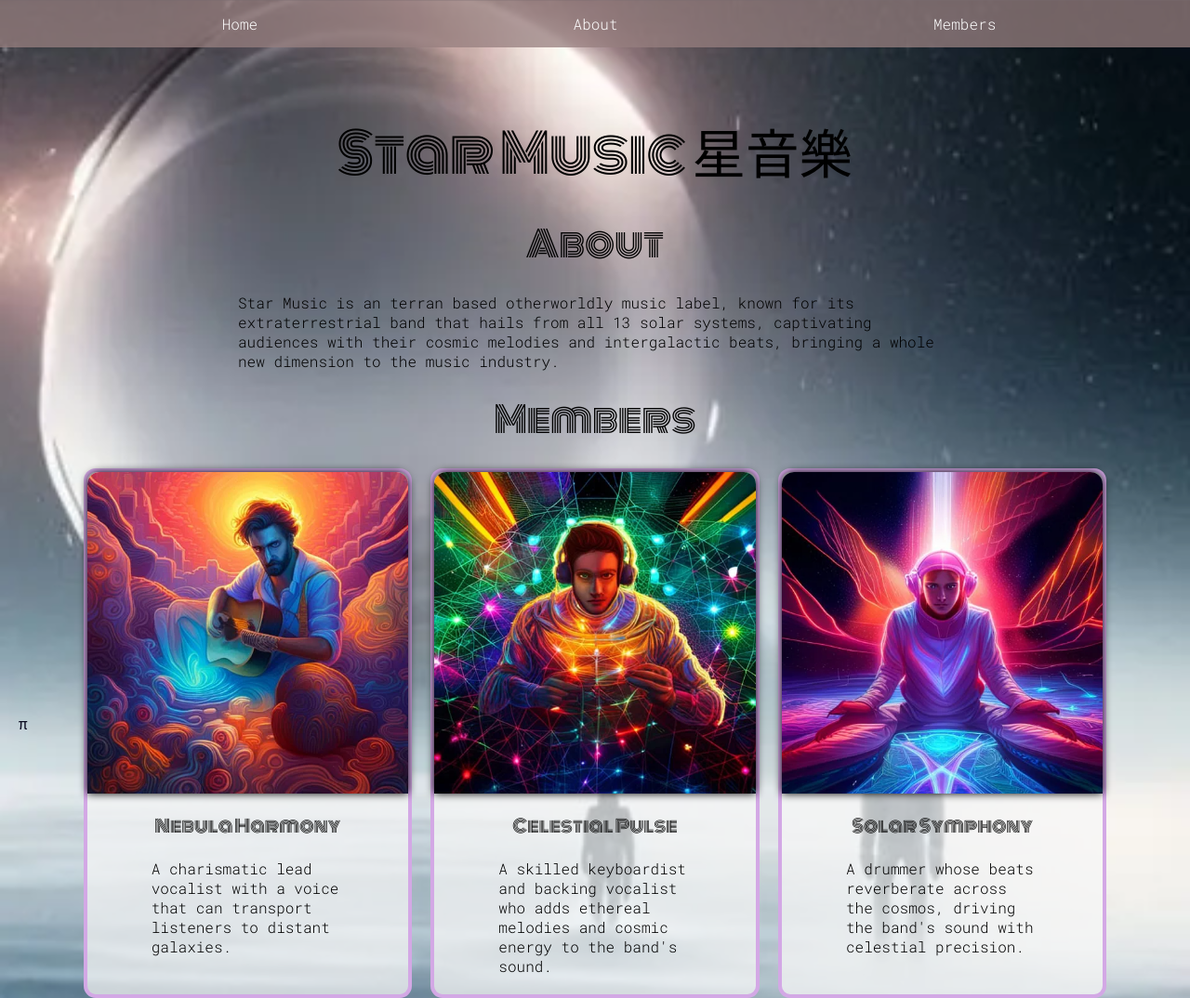
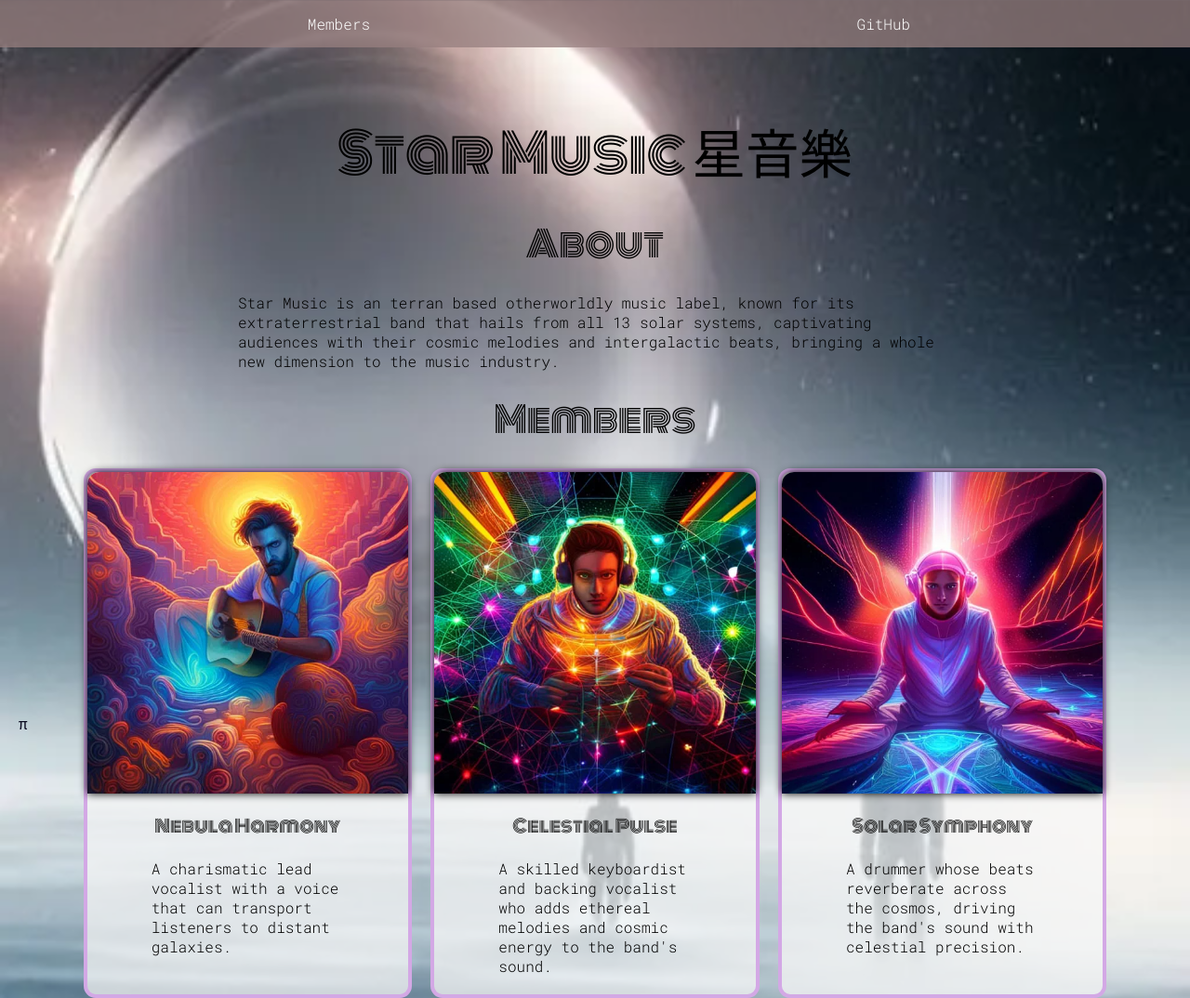
Before and after one commit to jsohndata/star-music, a website: page index.html in a window 1280 px wide. Shown: the top 1074 px of the page at 93% size. Drawn offline with Linux system fonts and the light colour scheme.

Commit message:
UPDATED html

```diff
--- a/index.html
+++ b/index.html
@@ -13,9 +13,8 @@
   <main id="home">
     <nav>
       <ul class="flex-container">
-        <li><a href="#home">Home</a></li>
-        <li><a href="#about">About</a></li>
         <li><a href="#members">Members</a></li>
+        <li><a href="https://github.com/jsohndata/star-music" target="_blank">GitHub</a></li>
       </ul>
     </nav>
 
@@ -84,10 +83,6 @@
     </div>
   </section>
 
-  <section id="contact">
-    <p><a href="https://github.com/jsohndata/star-music" target="_blank"><strong>Github</strong></a></p>
-  </section>
-
   <footer>
     <p><small>&copy; <script>document.write(new Date().getFullYear() );</script></small></p>
   </footer>
```
